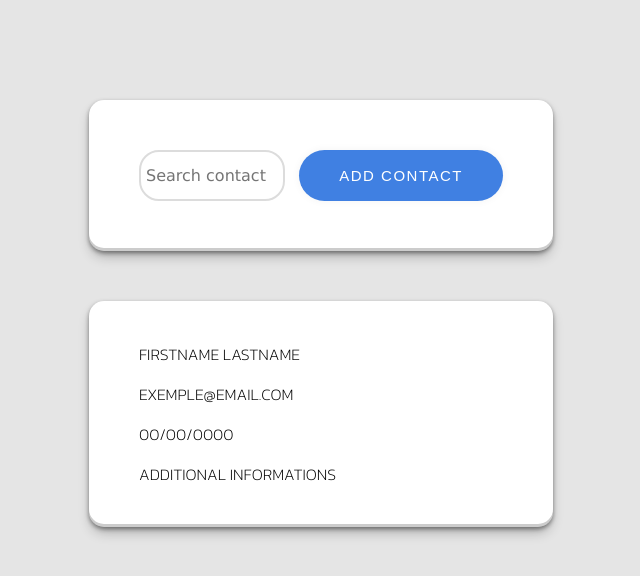
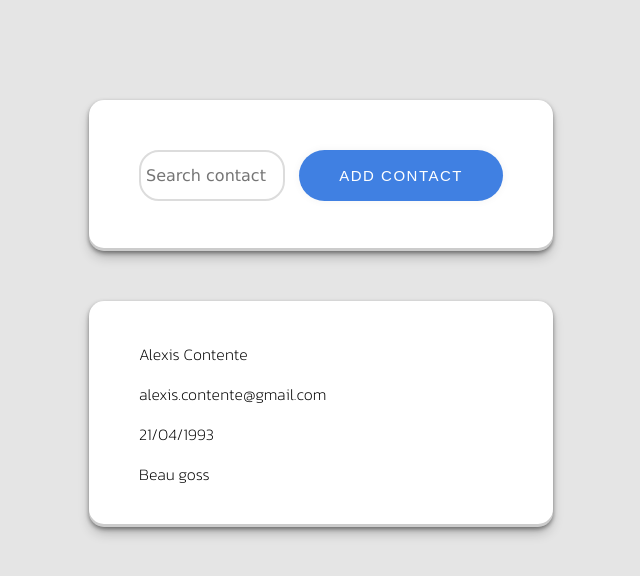
Before and after one commit to Alexis-Contente/book-contact, a Next.js app: page / in a window 1280 px wide. Shown: the top 576 px of the page, without its empty margins (319-959 px from the left). Built offline with nearby package versions, Linux system fonts and the light colour scheme; data requests are answered from the project's data file.

Commit message:
axiosGet

```diff
--- a/db.json
+++ b/db.json
@@ -1,12 +1,12 @@
 {
     "db": [
         {
-            "id": "tenudfuf",
-            "firstname": "toto",
-            "lastname": "tata",
-            "email": "toto@toto.com",
-            "birth": "01/01/1999",
-            "informations": ""
+            "id": "1",
+            "firstname": "Alexis",
+            "lastname": "Contente",
+            "email": "alexis.contente@gmail.com",
+            "birth": "21/04/1993",
+            "informations": "Beau goss"
         }
     ]
 }
--- a/package.json
+++ b/package.json
@@ -12,6 +12,7 @@
     "@types/node": "20.2.3",
     "@types/react": "18.2.6",
     "@types/react-dom": "18.2.4",
+    "axios": "^1.4.0",
     "eslint": "8.41.0",
     "eslint-config-next": "13.4.3",
     "next": "13.4.3",
--- a/src/app/page.tsx
+++ b/src/app/page.tsx
@@ -1,8 +1,18 @@
 'use client'
 
 import styles from './page.module.css';
-import { useState } from 'react';
+import { useEffect, useState } from 'react';
 import { useRef } from 'react';
+import axios from 'axios';
+
+type Contacts = {
+  id: string
+  firstname: string
+  lastname: string
+  email: string
+  birth: number
+  informations: string
+}
 
 export default function Home() {
 
@@ -12,24 +22,6 @@ const [formDisplay, setFormDisplay] = useState(false);
 const toggleDisplayForm = () => {
   setFormDisplay(!formDisplay);
 };
-
-// FUNCTIONS THAT RETRIEVE INFORMATIONS FROM THE ADD FORM
-// const [firstname, setFirstname] = useState('');
-// const [lastname, setLastname] = useState('');
-// const [email, setEmail] = useState('');
-// const [birth, setBirth] = useState('');
-// const [informations, setInformations] = useState('');
-
-// const handleSubmit = (e: any) => {
-//   e.preventDefault();
-// }
-
-// VERIFY INFORMATIONS RECOVERY
-// console.log('Firstname:', firstname);
-// console.log('Lastname:', lastname);
-// console.log('Email:', email);
-// console.log('Date of birth:', birth);
-// console.log('Additional informations:', informations);
 
 const formRef = useRef(null);
 
@@ -49,6 +41,22 @@ const handleSubmit = (e: any) => {
   console.log(firstname, lastname, email, birth, informations);
 }
 
+const [contacts, setContacts] = useState<Contacts[] | null >(null);
+
+const contactData = async () => {
+  axios.get('http://localhost:8000/db')
+      .then(response => {
+        setContacts(response.data.db);
+        console.log(response.data.db);
+      })
+      .catch(error => {
+        console.error(error);
+      });
+}
+
+useEffect(() => {
+  contactData();
+}, [])
 
   return (
     <main className={styles.main}>
@@ -60,12 +68,14 @@ const handleSubmit = (e: any) => {
 
 {/* IL FAUDRA MAPPER SUR LES INFORMATIONS RECUENT */}
       <div className={styles.book}>
-        <div className={styles.card}>
-        <p className={styles.names}>FIRSTNAME LASTNAME</p>
-          <p className={styles.email}>EXEMPLE@EMAIL.COM</p>
-          <p className={styles.birth}>00/00/0000</p>
-          <p className={styles.informations}>ADDITIONAL INFORMATIONS</p>
+        {contacts && contacts.map(contact => (
+        <div className={styles.card} key={contact.id}>
+          <p className={styles.names}>{contact.firstname} {contact.lastname}</p>
+          <p className={styles.email}>{contact.email}</p>
+          <p className={styles.birth}>{contact.birth}</p>
+          <p className={styles.informations}>{contact.informations}</p>
         </div>
+        ))}
       </div>
 
       {formDisplay && (
--- /dev/null
+++ b/src/utils/axios.ts
@@ -0,0 +1,13 @@
+import axios from "axios"
+
+// CREATE FUNCTION GET
+export async function axiosGet() {
+    try {
+        const response = await axios.get('http://localhost:8000/db');
+        console.log(response.data.db);
+        return response
+    }
+    catch (error) {
+        console.error(error);
+    }
+}
```
Also changed, not shown: 1 other file (tests, documents, lock files or other folders).
